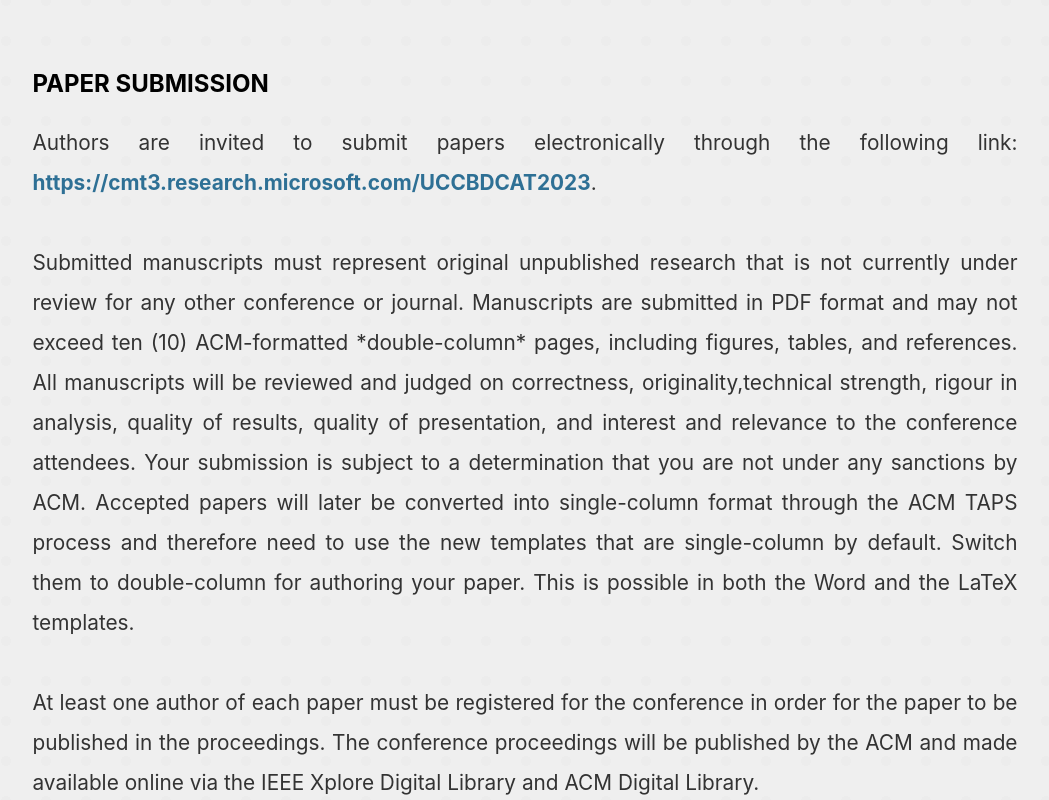
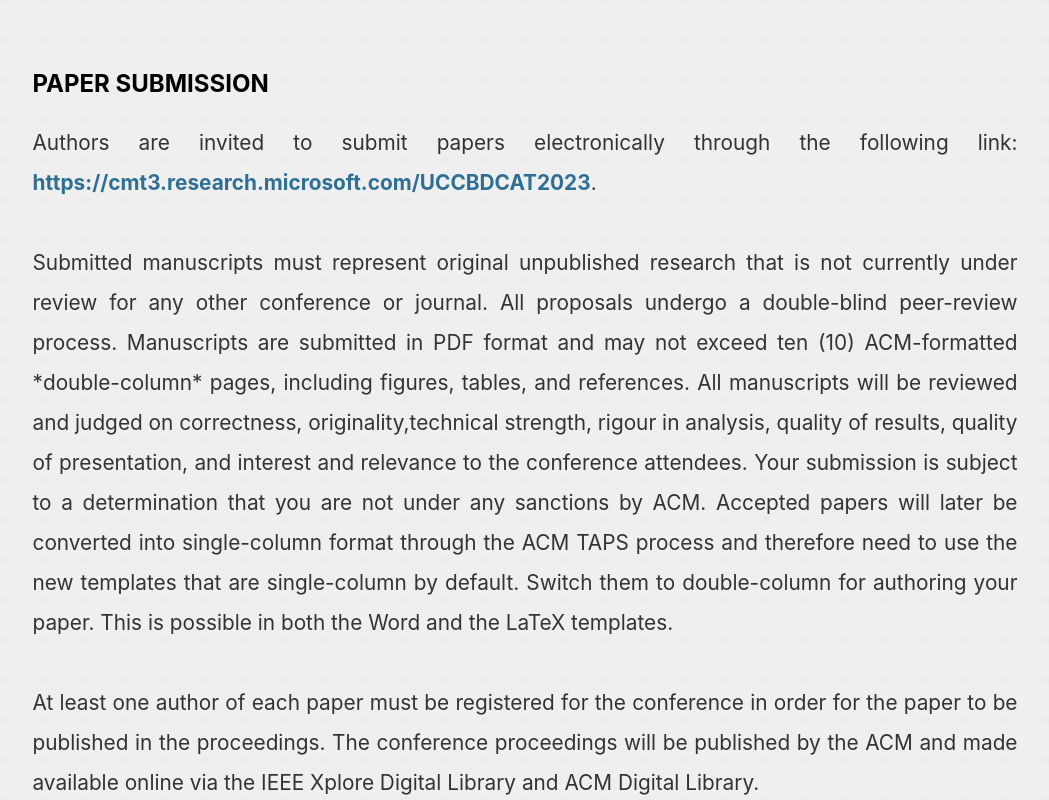
Before and after one commit to UCC-Conference/BDCAT2023, a React (Create React App) app: page /call-for-papers in a window 1280 px wide. Shown: the part 3040-3840 px from the top of the page, without its empty margins (115-1164 px from the left). Built offline with nearby package versions, Linux system fonts and the light colour scheme.

Commit message:
update: double-blind review process added

```diff
--- a/src/pages/CallForPaper.js
+++ b/src/pages/CallForPaper.js
@@ -1,8 +1,8 @@
 import React from "react";
 import Content from "../components/elements/Content";
 import PageWrapper from "../components/elements/PageWrapper";
-import CfpPdf from "../assets/documents/CallForPapers/BDCAT2023-cfp_20220803.pdf";
-import CfpTxt from "../assets/documents/CallForPapers/BDCAT2023-cfp_20220803.txt";
+import CfpPdf from "../assets/documents/CallForPapers/BDCAT2023-cfp_20220805.pdf";
+import CfpTxt from "../assets/documents/CallForPapers/BDCAT2023-cfp_20220805.txt";
 
 
 const CallForPaper = () => {
@@ -81,7 +81,7 @@ const CallForPaper = () => {
                 <h2>PAPER SUBMISSION</h2>
                 <p>Authors are invited to submit papers electronically through the following link: <a href="https://cmt3.research.microsoft.com/UCCBDCAT2023">https://cmt3.research.microsoft.com/UCCBDCAT2023</a>.
                     <br/><br/>
-                    Submitted manuscripts must represent original unpublished research that is not currently under review for any other conference or journal. Manuscripts are submitted in PDF format and may not exceed ten (10) ACM-formatted *double-column* pages, including figures, tables, and references. All manuscripts will be reviewed and judged on correctness, originality,technical strength, rigour in analysis, quality of results, quality of presentation, and interest and relevance to the conference attendees. Your submission is subject to a determination that you are not under any sanctions by ACM. Accepted papers will later be converted into single-column format through the ACM TAPS process and therefore need to use the new templates that are single-column by default. Switch them to double-column for authoring your paper. This is possible in both the Word and the LaTeX templates.
+                    Submitted manuscripts must represent original unpublished research that is not currently under review for any other conference or journal. All proposals undergo a double-blind peer-review process. Manuscripts are submitted in PDF format and may not exceed ten (10) ACM-formatted *double-column* pages, including figures, tables, and references. All manuscripts will be reviewed and judged on correctness, originality,technical strength, rigour in analysis, quality of results, quality of presentation, and interest and relevance to the conference attendees. Your submission is subject to a determination that you are not under any sanctions by ACM. Accepted papers will later be converted into single-column format through the ACM TAPS process and therefore need to use the new templates that are single-column by default. Switch them to double-column for authoring your paper. This is possible in both the Word and the LaTeX templates.
                     <br/><br/>
                     At least one author of each paper must be registered for the conference in order for the paper to be published in the proceedings. The conference proceedings will be published by the ACM and made available online via the IEEE Xplore Digital Library and ACM Digital Library.
                     <br/><br/>
```
Also changed, not shown: src/assets/documents/CallForPapers/BDCAT2023-cfp_20220805.txt (added), 1 other file (tests, documents, lock files or other folders).
